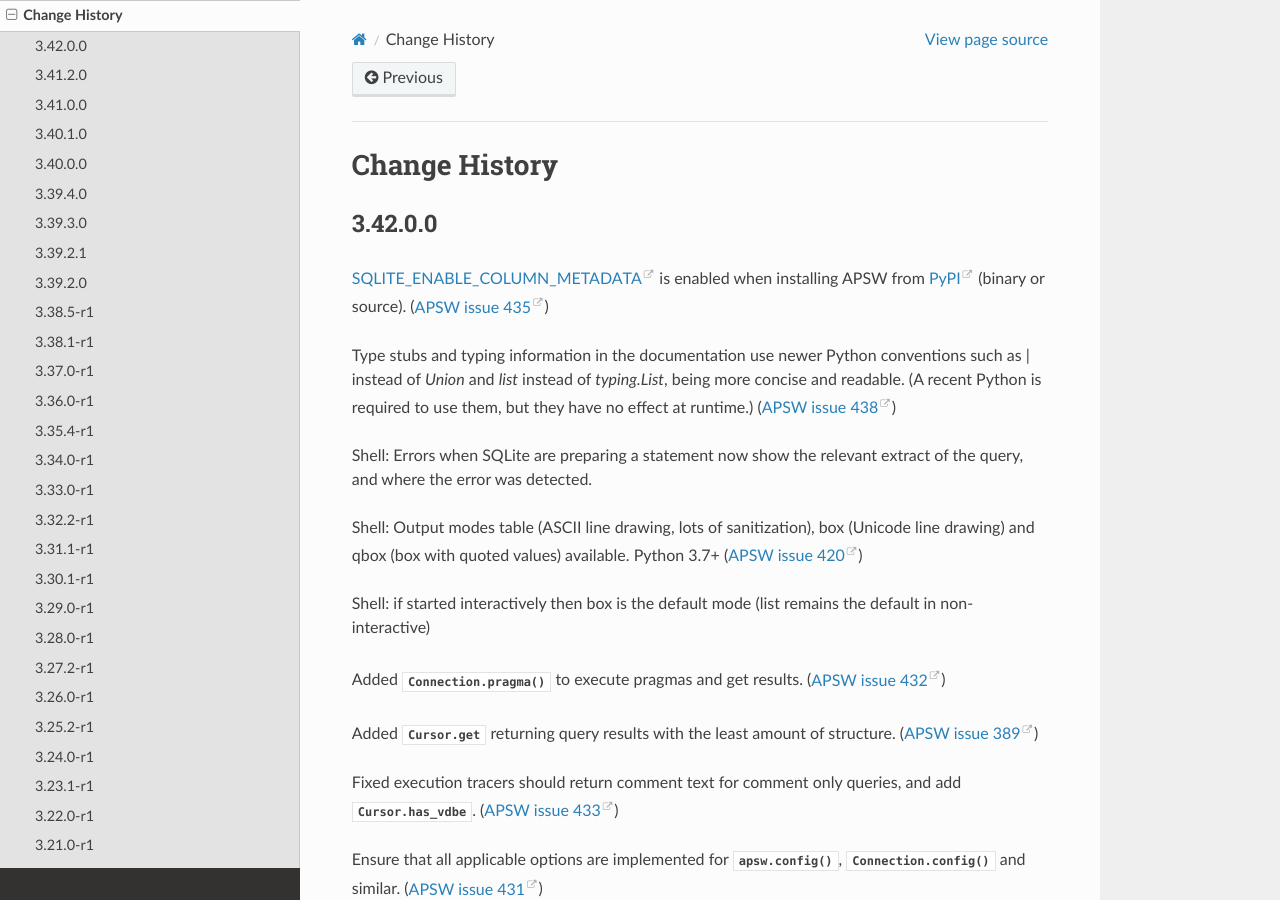
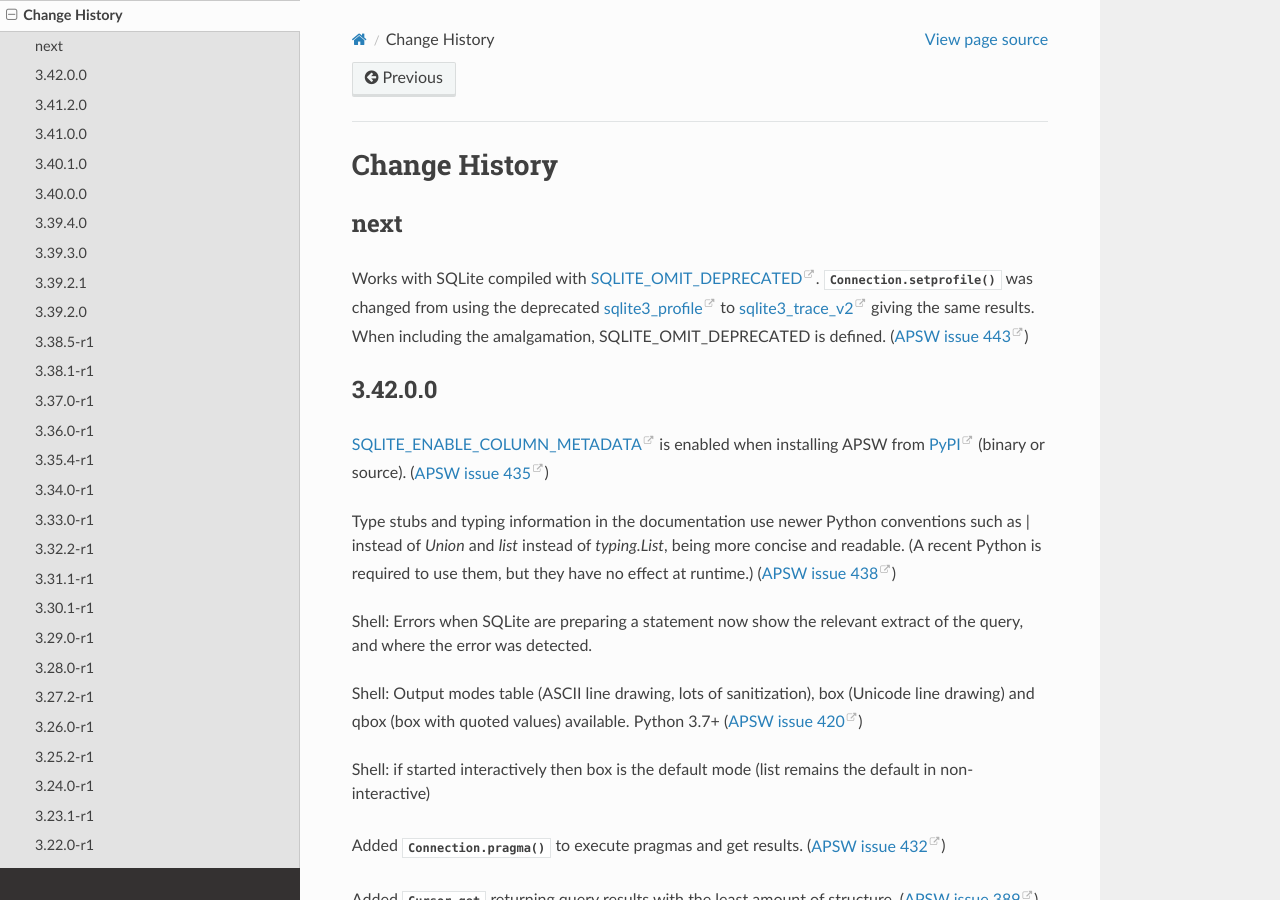
Before and after one commit to rogerbinns/apsw, a Sphinx documentation site: the page built from doc/changes.rst, in a window 1280 px wide and 900 px high. Built offline with Sphinx 7.4.7 and the Read the Docs theme 2.0.0, drawn with Linux system fonts in a browser that asks for light colours; pages that are not in the unit, such as notebooks, are missing from menus; the version number is read from the project's files by our own code.

Commit message:
Work with SQLITE_OMIT_DEPRECATED
Refs #443

```diff
--- a/doc/changes.rst
+++ b/doc/changes.rst
@@ -2,6 +2,17 @@
 **************
 
 .. currentmodule:: apsw
+
+next
+====
+
+Works with SQLite compiled with `SQLITE_OMIT_DEPRECATED
+<https://www.sqlite.org/compile.html#omit_deprecated>`__.
+:meth:`Connection.setprofile` was changed from using the deprecated
+`sqlite3_profile <https://sqlite.org/c3ref/profile.html>`__ to
+`sqlite3_trace_v2 <https://sqlite.org/c3ref/trace_v2.html>`__ giving
+the same results.  When including the amalgamation,
+SQLITE_OMIT_DEPRECATED is defined. (:issue:`443`)
 
 3.42.0.0
 ========
```
Also changed, not shown: 2 other files.
